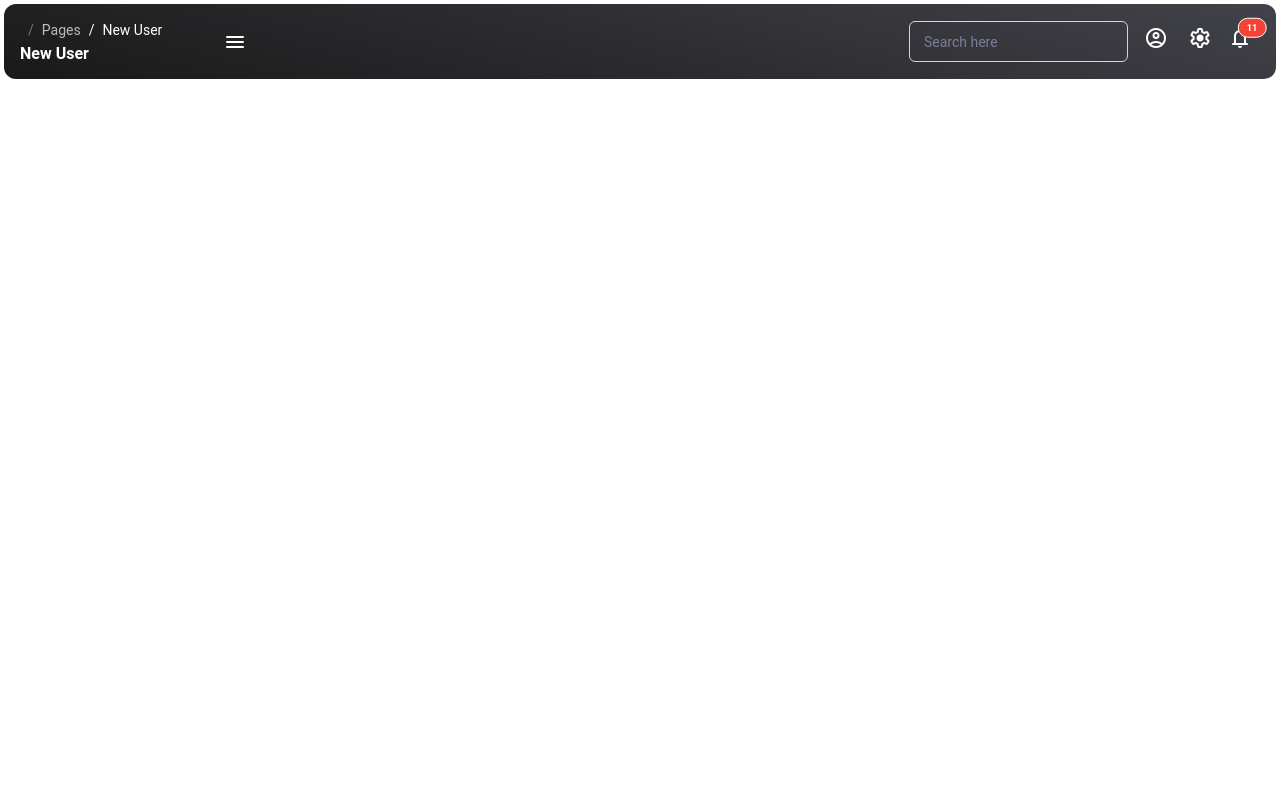
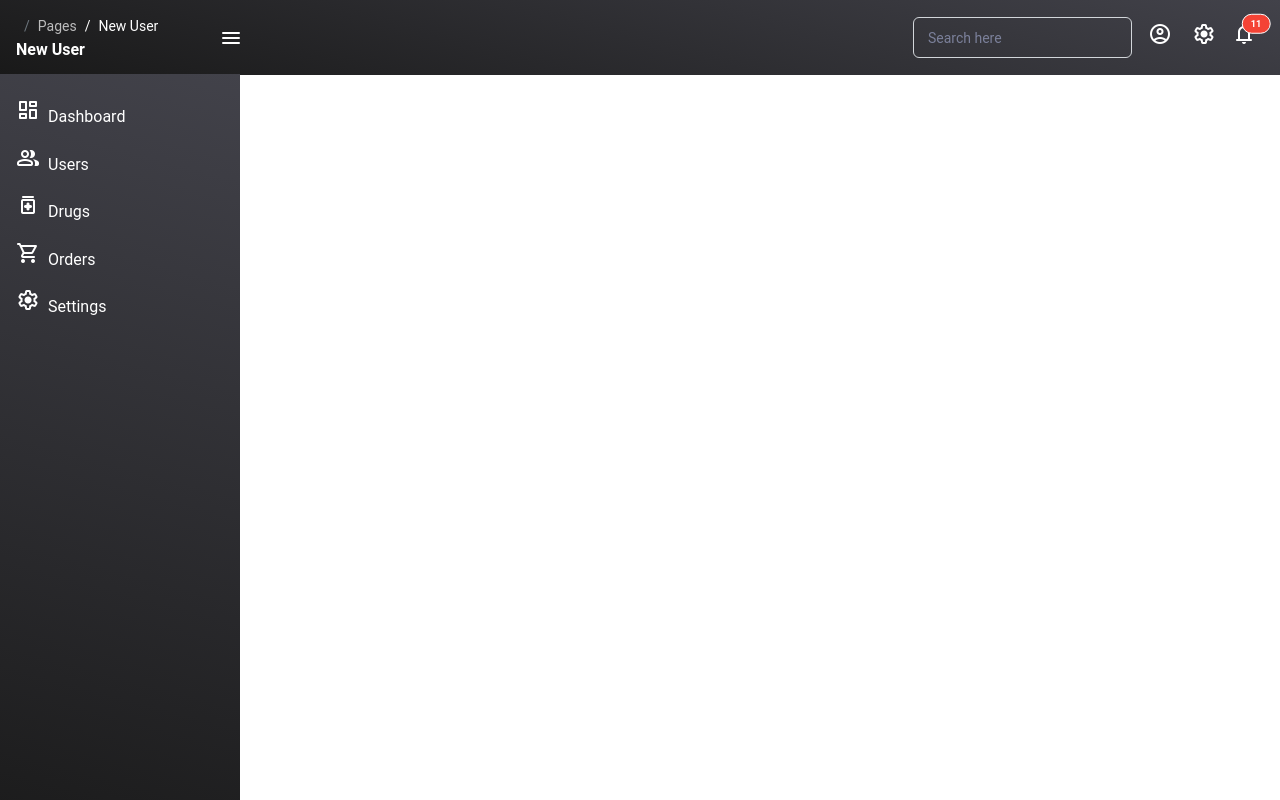
Before and after one commit to Summer2025SWP391-SE1832-Group3/DRUGS_FE, a React (Vite) app: page / in a window 1280 px wide. Built offline with nearby package versions, Linux system fonts and the light colour scheme.

Commit message:
initital commit

```diff
--- a/src/App.jsx
+++ b/src/App.jsx
@@ -3,11 +3,20 @@ import reactLogo from './assets/react.svg'
 import viteLogo from '/vite.svg'
 // import './App.css'
 import Navbar from './components/layouts/Navbar'
+import Sidebar from './components/layouts/Sidebar'
 function App() {
+  const [sidebarOpen, setSidebarOpen] = useState(true);
+  const handleToggleSidebar = () => {
+    setSidebarOpen(!sidebarOpen);
+  }
 
   return (
     <>
-      <Navbar />
+      <Navbar onToggleSidebar={handleToggleSidebar} />
+      <Sidebar open={sidebarOpen} />
+      <main style={{ marginLeft: sidebarOpen ? 240 : 0, transition: 'margin-left 0.3s' }}>
+
+      </main>
     </>
   )
 }
--- a/src/components/layouts/Navbar.jsx
+++ b/src/components/layouts/Navbar.jsx
@@ -1,6 +1,6 @@
 import React from 'react'
 
-export default function Navbar() {
+export default function Navbar({ onToggleSidebar }) {
     // Optional: Define focus handlers if needed
     // const focused = (e) => { /* ... */ }
     // const defocused = (e) => { /* ... */ }
@@ -10,7 +10,7 @@ export default function Navbar() {
     return (
         <>
             <nav
-                className="navbar navbar-main bg-gradient-dark navbar-expand-lg position-sticky mt-1 top-1 px-0 mx-1 shadow-none border-radius-xl z-index-sticky"
+                className="navbar navbar-main bg-gradient-dark navbar-expand-lg position-sticky top-1 px-0 shadow-none z-index-sticky"
                 id="navbarBlur"
                 data-scroll="true"
             >
@@ -37,7 +37,7 @@ export default function Navbar() {
                         <h6 className="font-weight-bolder text-white mb-0">New User</h6>
                     </div>
                     <div className="sidenav-toggler sidenav-toggler-inner d-xl-block d-none ">
-                        <a href="#" className="nav-link text-body p-0" onClick={preventDefault}>
+                        <a href="#" className="nav-link text-body p-0" onClick={e => { e.preventDefault(); onToggleSidebar && onToggleSidebar(); }}>
                             <div className="sidenav-toggler-inner text-white">
                                 <i className="sidenav-toggler-line bg-white" />
                                 <i className="sidenav-toggler-line bg-white" />
--- /dev/null
+++ b/src/components/layouts/Sidebar.jsx
@@ -0,0 +1,39 @@
+import React from 'react'
+import { Link } from 'react-router-dom'
+
+export default function Sidebar({ open }) {
+    // Adjust the top value to match your navbar's height (e.g., 64px)
+  const navbarHeight = 74
+  return (
+    <aside className="sidebar bg-gradient-dark position-fixed h-100"
+    style={{ width: 240,
+            top: navbarHeight,
+            left: open ? 0 : -240,
+            height: `calc(100vh - ${navbarHeight}px)`,
+            transition: 'left 0.3s' ,
+            zIndex: 1040 }}>
+      <nav className="nav flex-column mt-3">
+        <Link to="/" className="nav-link text-white">
+          <i className="material-symbols-rounded me-2">dashboard</i>
+          Dashboard
+        </Link>
+        <Link to="/users" className="nav-link text-white">
+          <i className="material-symbols-rounded me-2">group</i>
+          Users
+        </Link>
+        <Link to="/drugs" className="nav-link text-white">
+          <i className="material-symbols-rounded me-2">medication</i>
+          Drugs
+        </Link>
+        <Link to="/orders" className="nav-link text-white">
+          <i className="material-symbols-rounded me-2">shopping_cart</i>
+          Orders
+        </Link>
+        <Link to="/settings" className="nav-link text-white">
+          <i className="material-symbols-rounded me-2">settings</i>
+          Settings
+        </Link>
+      </nav>
+    </aside>
+  )
+}
--- a/src/main.jsx
+++ b/src/main.jsx
@@ -1,6 +1,6 @@
 import { StrictMode } from 'react'
 import { createRoot } from 'react-dom/client'
-// import './index.css'
+import { BrowserRouter } from 'react-router-dom'
 import App from './App.jsx'
 import 'bootstrap/dist/css/bootstrap.min.css'
 import 'bootstrap/dist/js/bootstrap.bundle.min.js'
@@ -8,6 +8,8 @@ import './assets/css/material-dashboard.css'
 
 createRoot(document.getElementById('root')).render(
   <StrictMode>
-    <App />
+    <BrowserRouter>
+      <App />
+    </BrowserRouter>
   </StrictMode>,
 )
```
Also changed, not shown: src/pages/Home.jsx (added), src/routes/index.jsx (added), src/routes/privateRoutes.jsx (added), src/routes/publicRoutes.jsx (added).
